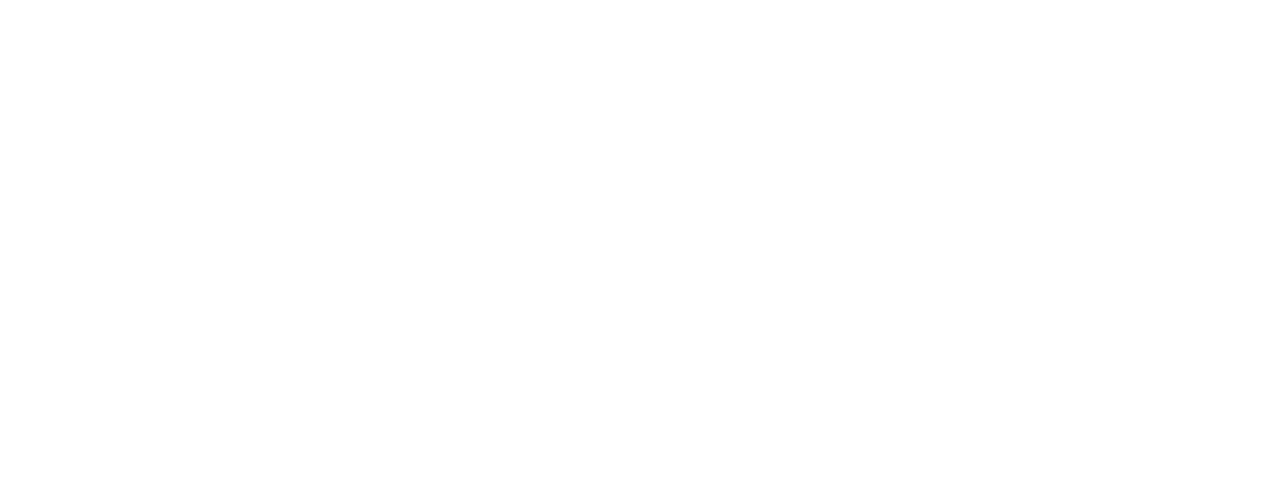
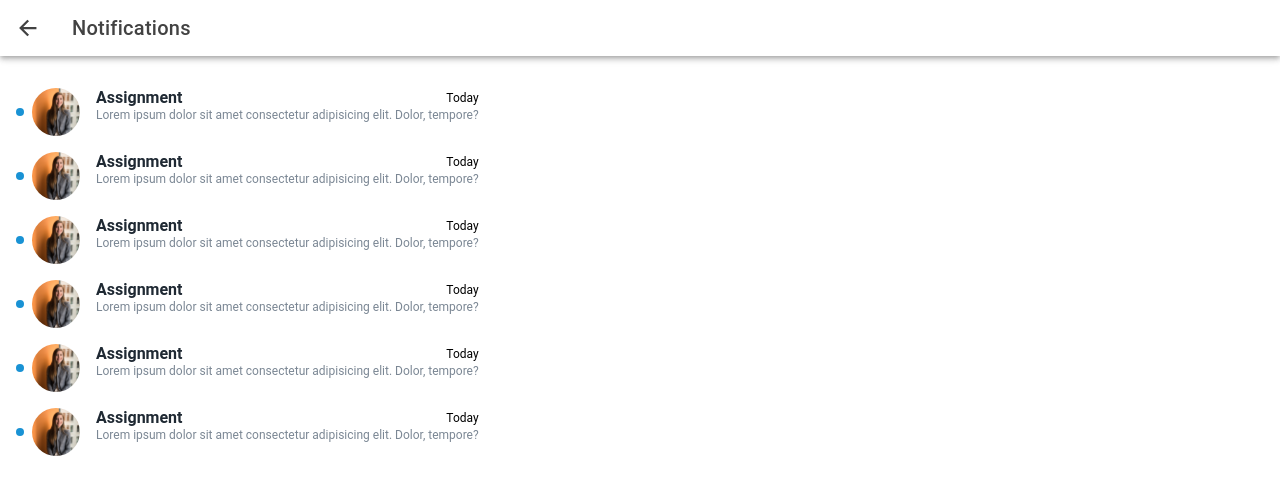
Before and after one commit to jakecastor09/Origami-Mobile, a React (Vite) app: page /notification in a window 1280 px wide. Shown: the top 494 px of the page. Built offline with nearby package versions, Linux system fonts and the light colour scheme.

Commit message:
Build Notification

```diff
--- a/src/App.tsx
+++ b/src/App.tsx
@@ -26,6 +26,7 @@
 import Tabs from './pages/Tabs';
 import './styles/tailwind.css';
 import './theme/variables.css';
+import Notification from './pages/Notification';
 
 setupIonicReact();
 
@@ -41,6 +42,7 @@
           path='/assignments/evaluation/:id'
           component={AssignmentEvaluationResult}
         />
+        <Route exact path='/notification' component={Notification} />
         <Route path={'/app'} component={Tabs} />
       </IonRouterOutlet>
     </IonReactRouter>
--- /dev/null
+++ b/src/components/NotificationItem.tsx
@@ -0,0 +1,33 @@
+import React from 'react';
+import teacher from '../assets/teacher-img.png';
+
+const NotificationItem: React.FC = () => {
+  return (
+    <div className='flex item-center gap-2'>
+      <div className='flex gap-4'>
+        <div className='flex gap-2 items-center'>
+          <div className='rounded-full bg-blue600 w-2 h-2'></div>
+          <div className='rounded-full w-12 h-12'>
+            <img
+              src={teacher}
+              alt='Teacher'
+              className='rounded-full w-12 h-12'
+            />
+          </div>
+        </div>
+        <div>
+          <div className='flex justify-between items-center'>
+            <h1 className=' text-grey900 font-bold'>Assignment</h1>
+            <span className='text-xs'>Today</span>
+          </div>
+          <p className='text-xs text-grey400'>
+            Lorem ipsum dolor sit amet consectetur adipisicing elit. Dolor,
+            tempore?
+          </p>
+        </div>
+      </div>
+    </div>
+  );
+};
+
+export default NotificationItem;
--- a/src/pages/Home.tsx
+++ b/src/pages/Home.tsx
@@ -1,4 +1,4 @@
-import { IonContent, IonIcon, IonPage } from '@ionic/react';
+import { IonContent, IonIcon, IonPage, useIonRouter } from '@ionic/react';
 import { mailOutline, notificationsOutline } from 'ionicons/icons';
 import React from 'react';
 import assignment from '../assets/assignment-img.png';
@@ -13,6 +13,7 @@
 import OverviewCardContainer from '../components/OverviewCardContainer';
 
 const Home: React.FC = () => {
+  const router = useIonRouter();
   return (
     <IonPage>
       <IonContent>
@@ -42,6 +43,7 @@
                 icon={notificationsOutline}
                 slot='end'
                 className='text-2xl text-grey900'
+                onClick={() => router.push('/notification', 'forward')}
               />
             </div>
           </header>
--- /dev/null
+++ b/src/pages/Notification.tsx
@@ -0,0 +1,41 @@
+import {
+  IonBackButton,
+  IonButtons,
+  IonContent,
+  IonHeader,
+  IonPage,
+  IonTitle,
+  IonToolbar,
+} from '@ionic/react';
+import React from 'react';
+import Container from '../components/Container';
+import NotificationItem from '../components/NotificationItem';
+
+const Notification: React.FC = () => {
+  return (
+    <IonPage>
+      <IonHeader>
+        <IonToolbar>
+          <IonButtons slot='start'>
+            <IonBackButton defaultHref='/app/home'></IonBackButton>
+          </IonButtons>
+          <IonTitle>Notifications</IonTitle>
+        </IonToolbar>
+      </IonHeader>
+      <IonContent>
+        <Container>
+          <div className='mt-2 flex flex-col gap-4'>
+            <NotificationItem />
+            <NotificationItem />
+            <NotificationItem />
+            <NotificationItem />
+            <NotificationItem />
+            <NotificationItem />
+          </div>
+        </Container>
+      </IonContent>
+    </IonPage>
+  );
+};
+
+export default Notification;
```
Also changed, not shown: src/assets/teacher-img.png (added).
